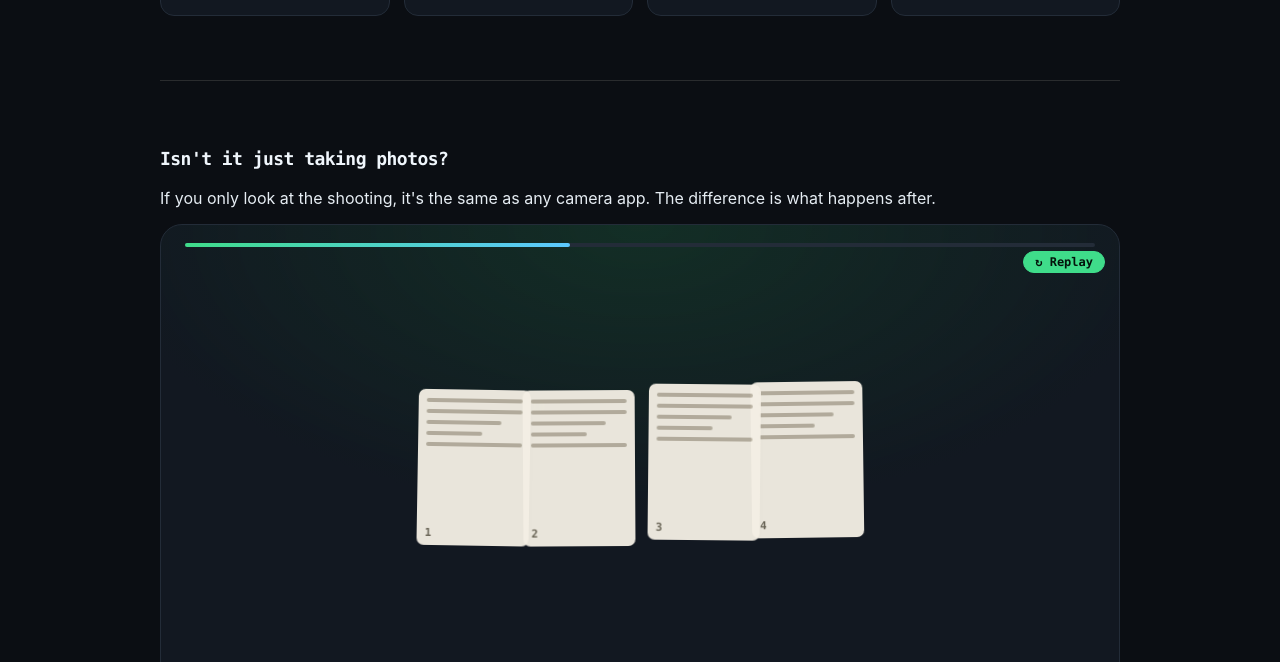
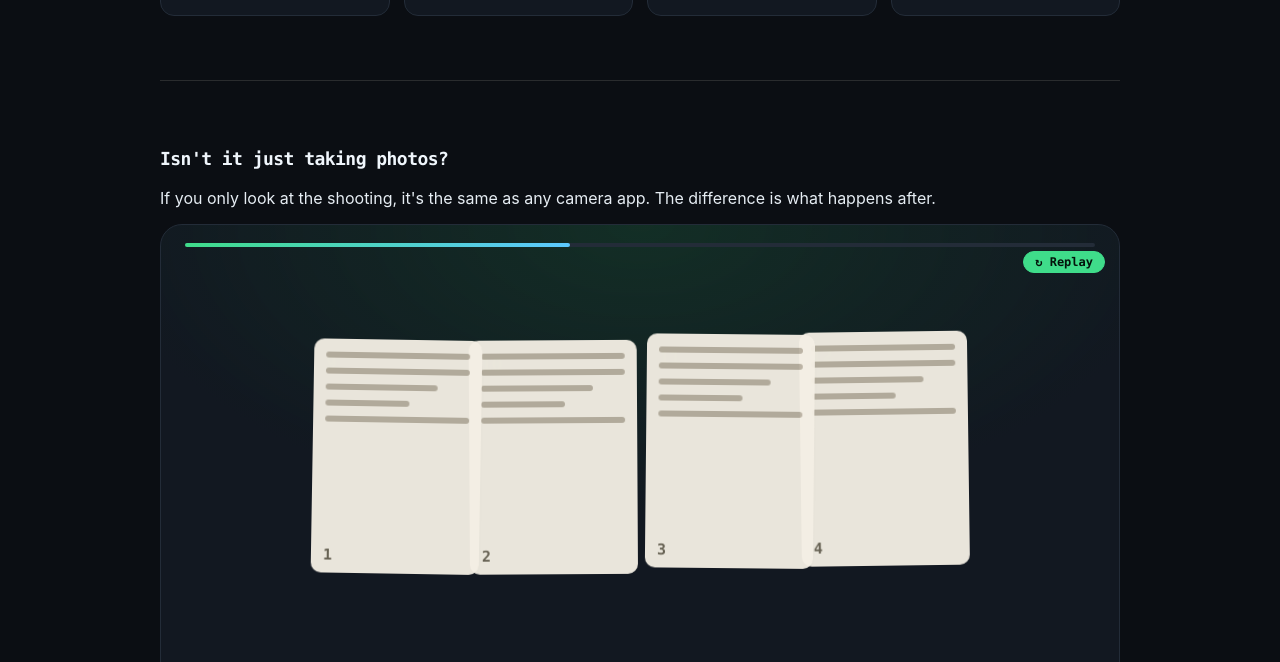
Before and after one commit to it-solvers/it-solvers.github.io, a plain HTML site: page en/insights/paperkeeper.html in a window 1280 px wide. Both pictures are taken after a click on the button "↻ Replay". Shown: the part 904-1566 px from the top of the page. Drawn offline with Linux system fonts and the light colour scheme.

Commit message:
PaperKeeper 소개(한글·영문) 비교 애니메이션의 사진 카드를 150% 크기로 확대
Co-Authored-By: Claude Sonnet 5.5 <noreply@anthropic.com>

```diff
--- a/en/insights/paperkeeper.html
+++ b/en/insights/paperkeeper.html
@@ -245,13 +245,13 @@
     .pk-prog i { display: block; height: 100%; width: 0; border-radius: 2px; background: linear-gradient(90deg, var(--ps-a), var(--ps-b)); }
     .pk-again { position: absolute; right: 14px; top: 26px; z-index: 20; border: 1px solid var(--ps-line); border-radius: 99px; background: var(--ps-bg); color: var(--ps-ink); font: 600 12px ui-monospace, Menlo, monospace; padding: 3px 11px; cursor: pointer; }
     .pk-again:hover { border-color: var(--ps-a); color: var(--ps-a); }
-    .pk-ph { position: absolute; left: 50%; top: 46%; width: 112px; height: 156px; will-change: transform; }
-    .pk-ph .a, .pk-ph .b { position: absolute; inset: 0; border-radius: 7px; padding: 9px 8px; }
-    .pk-ph .a { background: linear-gradient(145deg, #4a5668, #29313d); color: #c9d3df; font: 700 12px ui-monospace, Menlo, monospace; box-shadow: 0 10px 18px -8px rgba(0, 0, 0, .6); }
+    .pk-ph { position: absolute; left: 50%; top: 44%; width: 168px; height: 234px; will-change: transform; }
+    .pk-ph .a, .pk-ph .b { position: absolute; inset: 0; border-radius: 10px; padding: 13px 12px; }
+    .pk-ph .a { background: linear-gradient(145deg, #4a5668, #29313d); color: #c9d3df; font: 700 18px ui-monospace, Menlo, monospace; box-shadow: 0 10px 18px -8px rgba(0, 0, 0, .6); }
     .pk-ph .b { background: #f4efe4; color: #2b2f36; opacity: 0; }
-    .pk-ph .b i { display: block; height: 4px; border-radius: 2px; background: #b9b1a1; margin-bottom: 7px; }
+    .pk-ph .b i { display: block; height: 6px; border-radius: 3px; background: #b9b1a1; margin-bottom: 10px; }
     .pk-ph .b i:nth-child(3n) { width: 78%; } .pk-ph .b i:nth-child(4n) { width: 58%; }
-    .pk-ph .b em { position: absolute; bottom: 6px; left: 8px; font: 700 11px ui-monospace, Menlo, monospace; font-style: normal; color: #6b6556; }
+    .pk-ph .b em { position: absolute; bottom: 9px; left: 12px; font: 700 15px ui-monospace, Menlo, monospace; font-style: normal; color: #6b6556; }
     .pk-stick::after { content: ""; position: absolute; inset: 0; background: var(--ps-bg); opacity: 0; pointer-events: none; transition: opacity .6s; z-index: 40; }
     .pk-stick.pk-out::after { opacity: 1; }
     .pk-cap { position: absolute; left: 0; right: 0; bottom: 20px; text-align: center; padding: 0 16px; }
@@ -263,7 +263,7 @@
     .pk-book small { font: 600 14px ui-monospace, Menlo, monospace; letter-spacing: .08em; opacity: .9; }
     .pk-book b { font-size: 42px; line-height: 1.2; letter-spacing: -.02em; color: #fff; }
     @media (max-width: 560px) { .pk-stick { height: 470px; } .pk-book { width: 210px; height: 285px; margin: -143px 0 0 -105px; padding: 30px 21px 21px 36px; } .pk-book b { font-size: 32px; } .pk-book small { font-size: 12px; } }
-    @media (max-width: 560px) { .pk-ph { width: 84px; height: 118px; } .pk-cap b { font-size: 18px; } }
+    @media (max-width: 560px) { .pk-ph { width: 112px; height: 157px; } .pk-cap b { font-size: 18px; } }
     .pk-vs-list { margin: 14px 0 0; padding-left: 1.2em; }
   </style>
   <link rel="stylesheet" href="../../css/styles.css?v=20261108-16">
@@ -698,7 +698,7 @@
       function lerp(a, b, t) { return a + (b - a) * t; }
       function draw(p) {
         last = p;
-        var w = stick.clientWidth, k = Math.min(1, w / 560), ky = stick.clientHeight / 400, step = w < 520 ? 74 : 122;
+        var w = stick.clientWidth, k = Math.min(1, w / 560), ky = stick.clientHeight / 400, step = w < 520 ? 70 : 176;
         var s1 = ease(clamp(p / .5)), s2 = ease(clamp((p - .5) / .5));
         bar.style.width = (p * 100) + '%';
         cards.forEach(function (c, i) {
```
Also changed, not shown: insights/paperkeeper.html (+7 -7 lines).
